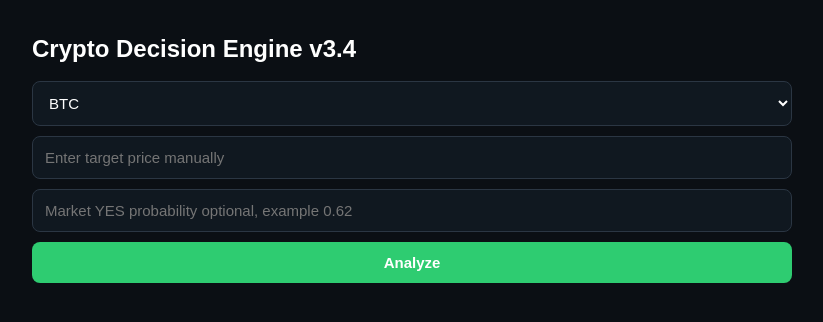
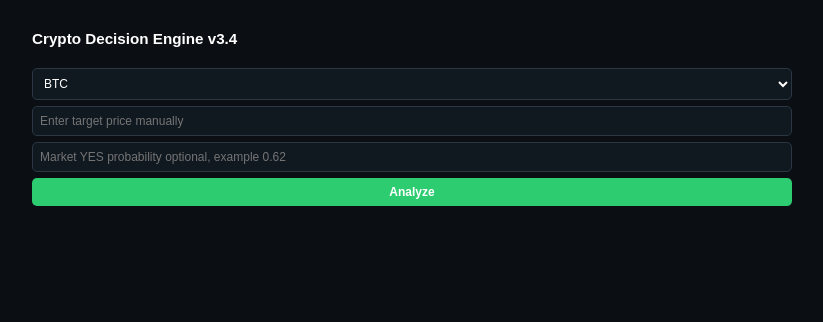
Before and after one commit to santhoshkumarnarendruni-bot/Crypto-Decision-Engine-v3.4_latest, a plain HTML site: page index.html in a window 1280 px wide. Shown: the whole page, without its empty margins (228-1051 px from the left). Drawn offline with Linux system fonts and the light colour scheme.

Commit message:
Update index.html

```diff
--- a/index.html
+++ b/index.html
@@ -10,6 +10,7 @@
     background:#0b0f14;
     color:white;
     font-family:Arial, sans-serif;
+    font-size:13px;
     padding:15px;
     max-width:760px;
     margin:auto;
@@ -23,16 +24,16 @@
     line-height:1.4;
   }
 
-  select,input,button {
+ select,input,button {
     width:100%;
     box-sizing:border-box;
-    padding:12px;
-    margin-top:10px;
-    border-radius:8px;
+    padding:7px;
+    margin-top:6px;
+    border-radius:5px;
     border:1px solid #2b3643;
     background:#101820;
     color:white;
-    font-size:15px;
+    font-size:12px;
   }
 
   button {
@@ -87,7 +88,7 @@
 
 <body>
 
-<h2>Crypto Decision Engine v3.4</h2>
+<h3>Crypto Decision Engine v3.4</h3>
 
 
 
```
